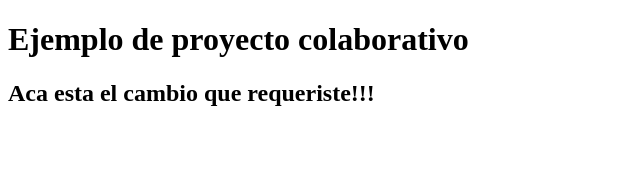
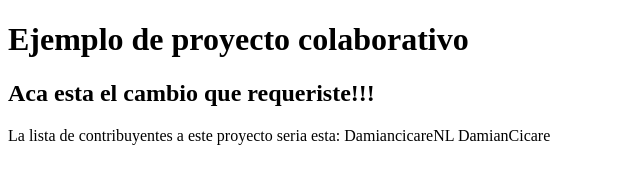
Before and after one commit to damiancicarenl/PROYECTO1, a plain HTML site: page index.html in a window 1280 px wide. Shown: the whole page, without its empty margins (0-640 px from the left). Drawn offline with Linux system fonts and the light colour scheme.

Commit message:
Add contributors section in index.html
Added contributors list to the project.

```diff
--- a/index.html
+++ b/index.html
@@ -9,6 +9,11 @@
     <header>
       <h1>Ejemplo de proyecto colaborativo</h1>
       <h2>Aca esta el cambio que requeriste!!!</h2>
+      <p>La lista de contribuyentes a este proyecto seria esta:
+      DamiancicareNL
+        DamianCicare
+      </p>
+
     </header>
   </body>
 </html>
```
